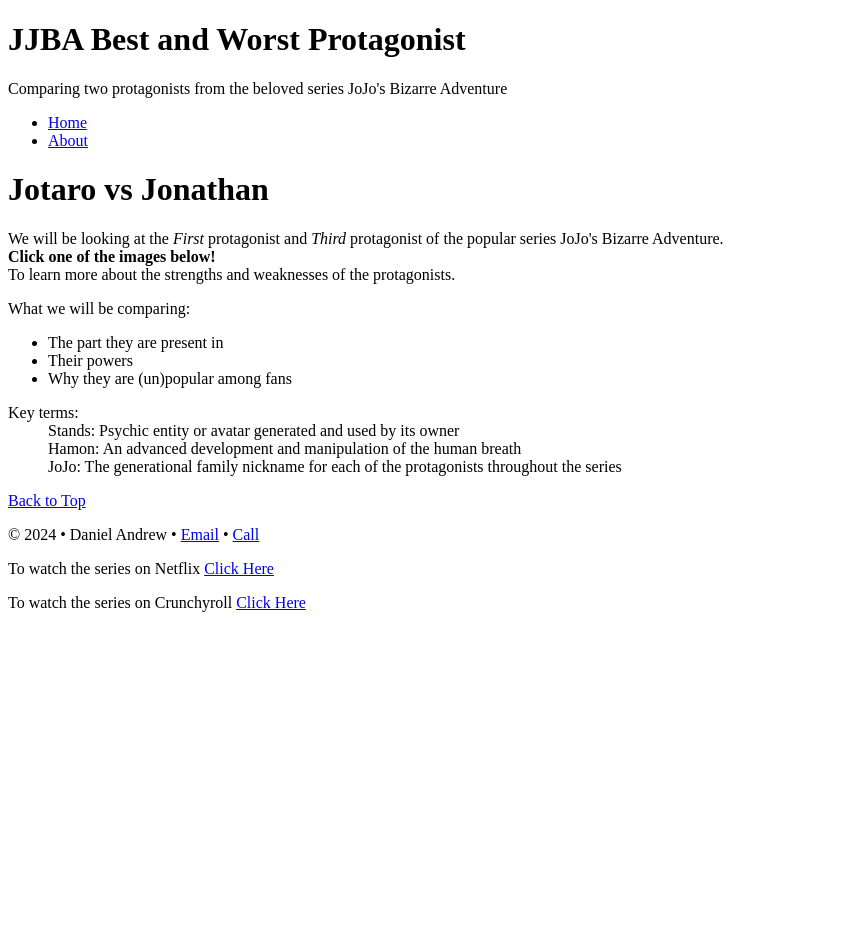
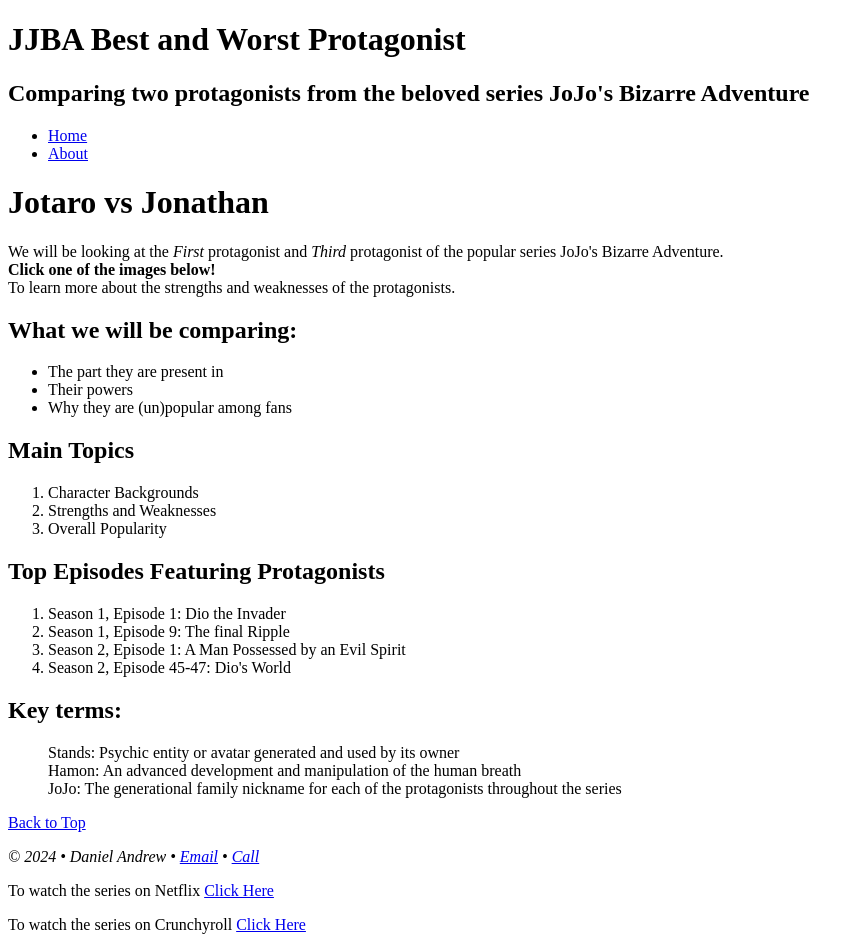
Before and after one commit to Bacon-Beast/dwdd1600, a plain HTML site: page 03hand-coding/index.html in a window 1280 px wide. Shown: the whole page, without its empty margins (0-864 px from the left). Before the commit the page ends 800 px from the top, so only its background shows below. Drawn offline with Linux system fonts and the light colour scheme.

Commit message:
Commit changes

```diff
--- a/03hand-coding/index.html
+++ b/03hand-coding/index.html
@@ -11,7 +11,7 @@
     <!---Start of the page header-->
     <header id="top">
         <h1>JJBA Best and Worst Protagonist</h1>
-        <p>Comparing two protagonists from the beloved series JoJo's Bizarre Adventure</p>
+        <h2>Comparing two protagonists from the beloved series JoJo's Bizarre Adventure</h2>
     </header>
 
     <!--Start of the Navigation-->
@@ -26,15 +26,32 @@
     <main>
         <h1>Jotaro vs Jonathan</h1>
         <p>We will be looking at the <em>First</em> protagonist and <em>Third</em> protagonist of the popular series JoJo's Bizarre Adventure.<br><b>Click one of the images below!</b><br>To learn more about the strengths and weaknesses of the protagonists.</p>
-        <p>What we will be comparing:</p>
+        <h2>What we will be comparing:</h2>
         <ul>
             <li>The part they are present in</li>
             <li>Their powers</li>
             <li>Why they are (un)popular among fans</li>
         </ul>
 
+        <h2>Main Topics</h2>
+        <ol>
+            <li>Character Backgrounds</li>
+            <li>Strengths and Weaknesses</li>
+            <li>Overall Popularity</li>
+        </ol>
+
+  <!-- New ordered list for episode highlights -->
+    <h2>Top Episodes Featuring Protagonists</h2>
+     <ol>
+        <li>Season 1, Episode 1: Dio the Invader</li>
+        <li>Season 1, Episode 9: The final Ripple</li>
+         <li>Season 2, Episode 1: A Man Possessed by an Evil Spirit</li>
+         <li>Season 2, Episode 45-47: Dio's World</li>
+     </ol>
+
+
         <dl>
-            <dt>Key terms:</dt>
+            <h2><dt>Key terms:</dt></h2>
             <dd>Stands: Psychic entity or avatar generated and used by its owner</dd>
             <dd>Hamon: An advanced development and manipulation of the human breath</dd>
             <dd>JoJo: The generational family nickname for each of the protagonists throughout the series</dd>
@@ -46,7 +63,9 @@
 
     <!--Start of the footer-->
     <footer>
+        <address>
         <p>&copy; 2024 &bull; Daniel Andrew &bull; <a href="mailto:10927339@uvu.edu">Email</a> &bull; <a href="tel:0000000000">Call</a></p>
+        </address>
         <p>To watch the series on Netflix <a href="https://www.netflix.com/search?q=jojo&jbv=80179831" target="_blank">Click Here</a></p>
         <p>To watch the series on Crunchyroll <a href="https://www.crunchyroll.com/series/GYP8DP1MY/jojos-bizarre-adventure?srsltid=AfmBOorg3FC_V7ieu1lB9-VCLcrcwmDEAATNeuX8zEby70B1Qt5OXjfe" target="_blank">Click Here</a></p>
     </footer>
```
Also changed, not shown: 03hand-coding/about.html (+5 -1 lines).
